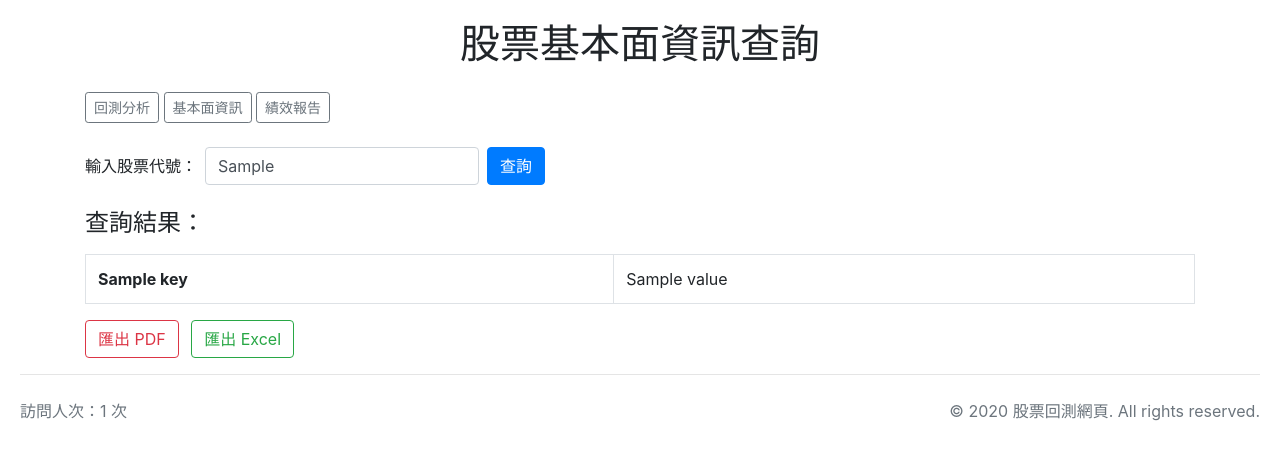
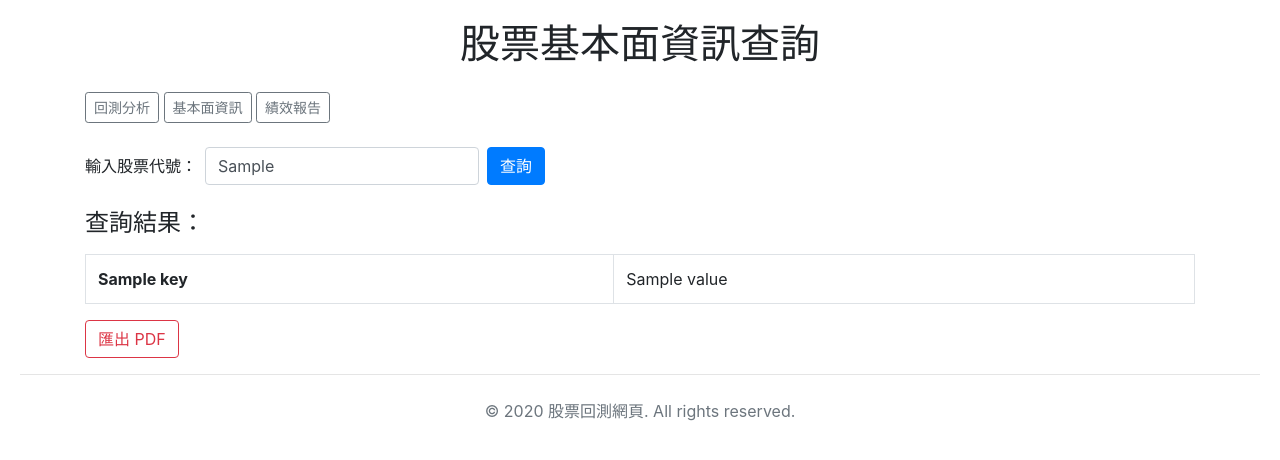
Before and after one commit to Brritany/stock-backtest-app, a Flask app: template templates/fundamental.html in a window 1280 px wide. Shown: the top 460 px of the page. Run offline with Flask 3, Linux system fonts and the light colour scheme; the template is opened without the code that fills it: most values are stand-ins (such as "Sample title", 1, 10 or a date in 2020); some libraries are stand-ins or nearby versions.

Commit message:
fix: refine footer, restrict export buttons, fix PDF error

```diff
--- a/app.py
+++ b/app.py
@@ -277,7 +277,8 @@ def download():
     if file_format == 'pdf':
         pdf = FPDF()
         pdf.add_page()
-        pdf.set_font("Arial", size=12)
+        pdf.set_font("Helvetica", size=12)
+
         pdf.cell(200, 10, txt="股票績效報告", ln=1, align="C")
 
         for ticker, metrics in results.items():
@@ -287,7 +288,8 @@ def download():
                 pdf.cell(200, 10, txt=f"{k}: {v}", ln=1)
 
         output = io.BytesIO()
-        pdf.output(output)
+        pdf_output = pdf.output(dest='S').encode('latin-1')  # 轉換為 bytes
+        output.write(pdf_output)
         output.seek(0)
         return send_file(output, as_attachment=True, download_name="report.pdf", mimetype='application/pdf')
 
--- a/templates/fundamental.html
+++ b/templates/fundamental.html
@@ -42,14 +42,12 @@
             <input type="hidden" name="start_date" value="{{ start_date }}">
             <input type="hidden" name="end_date" value="{{ end_date }}">
             <button type="submit" name="format" value="pdf" class="btn btn-outline-danger">匯出 PDF</button>
-            <button type="submit" name="format" value="excel" class="btn btn-outline-success ml-2">匯出 Excel</button>
         </form>
 
     </div>
 
     <hr>
-    <footer class="d-flex justify-content-between text-muted mt-4 mb-4">
-        <span>訪問人次：{{ visitor_count }} 次</span>
+    <footer class="text-center text-muted mt-4 mb-4">
         <span>&copy; {{ current_year }} 股票回測網頁. All rights reserved.</span>
     </footer>
 
--- a/templates/index.html
+++ b/templates/index.html
@@ -121,7 +121,6 @@
             <input type="hidden" name="start_date" value="{{ start_date }}">
             <input type="hidden" name="end_date" value="{{ end_date }}">
             <button type="submit" name="format" value="pdf" class="btn btn-outline-danger">匯出 PDF</button>
-            <button type="submit" name="format" value="excel" class="btn btn-outline-success ml-2">匯出 Excel</button>
         </form>
 
     </div>
--- a/templates/report.html
+++ b/templates/report.html
@@ -96,8 +96,7 @@
     </div>
 
     <hr>
-    <footer class="d-flex justify-content-between text-muted mt-4 mb-4">
-        <span>訪問人次：{{ visitor_count }} 次</span>
+    <footer class="text-center text-muted mt-4 mb-4">
         <span>&copy; {{ current_year }} 股票回測網頁. All rights reserved.</span>
     </footer>
 
```
